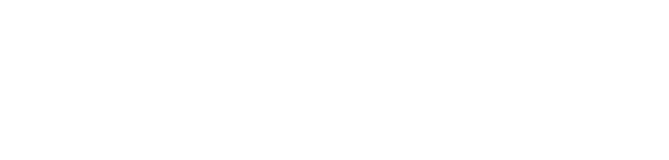
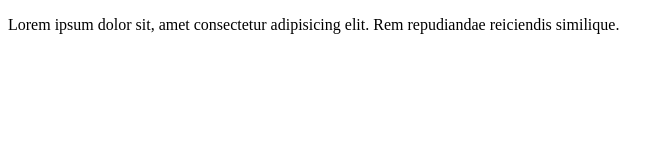
Before and after one commit to kavinparithi152003/learn-github, a plain HTML site: page index.html in a window 1280 px wide. Shown: the whole page, without its empty margins (0-669 px from the left). Drawn offline with Linux system fonts and the light colour scheme.

Commit message:
add paragraph to code

```diff
--- a/index.html
+++ b/index.html
@@ -6,6 +6,7 @@
     <title>github website</title>
 </head>
 <body>
+<p>Lorem ipsum dolor sit, amet consectetur adipisicing elit. Rem repudiandae reiciendis similique.</p>
 
 </body>
 </html>
```
